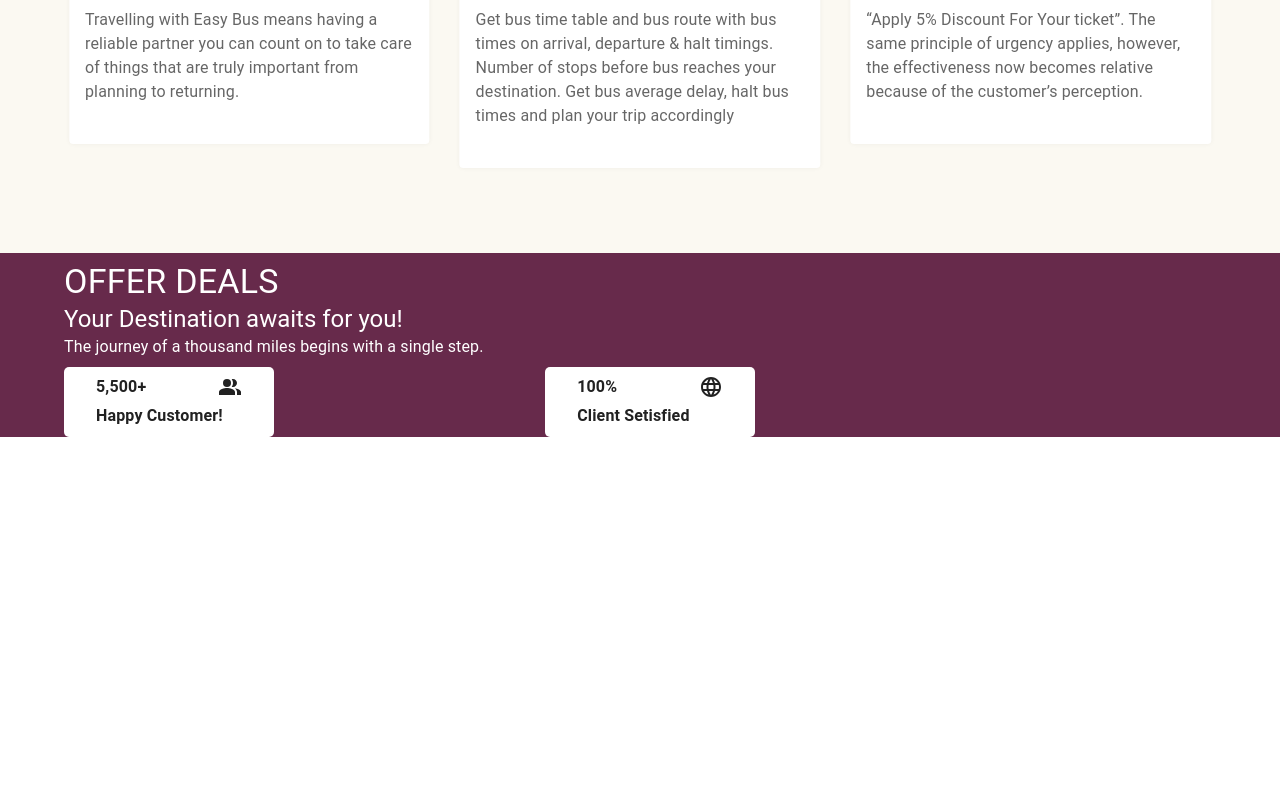
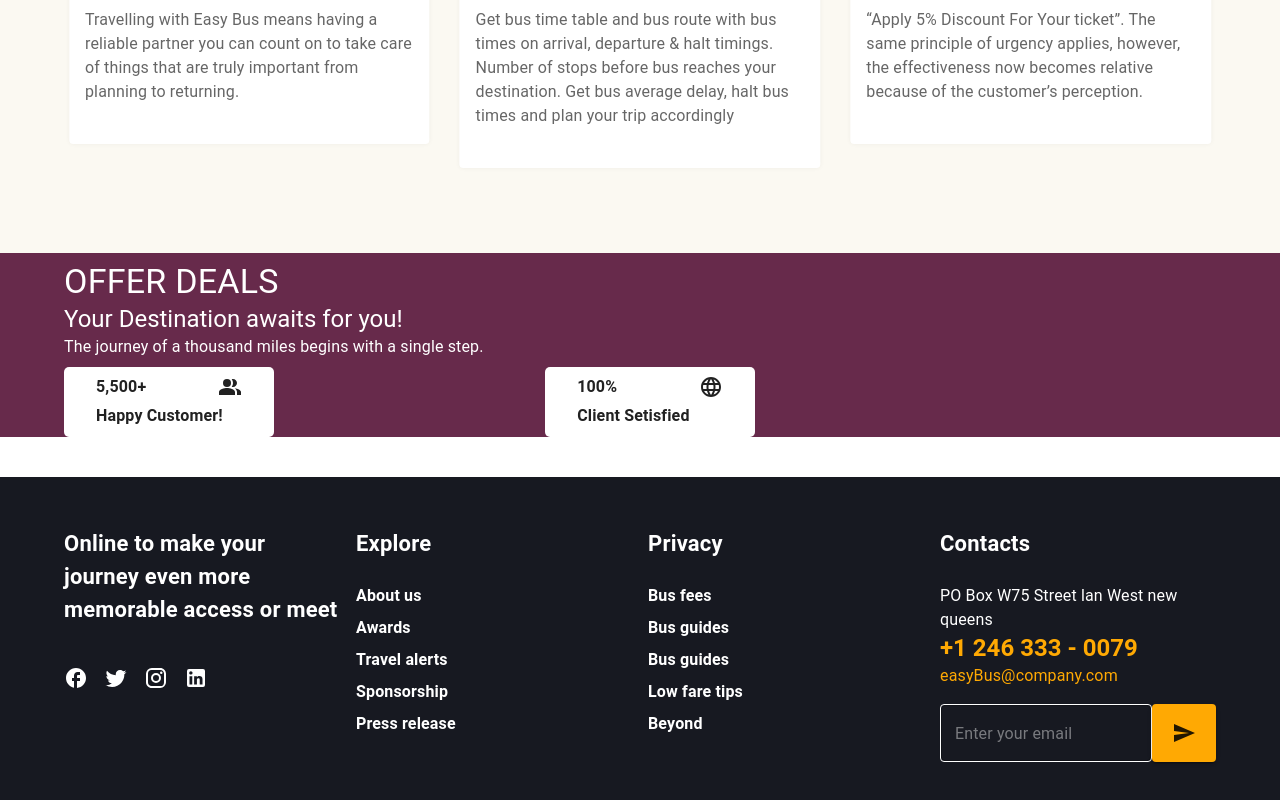
Before and after one commit to apo-star/React_Easybus, a React (Vite) app in the folder frontend/: page / in a window 1280 px wide. Shown: the part 3781-4581 px from the top of the page. Before the commit the page ends 4218 px from the top, so only its background shows below. Built offline with nearby package versions, Linux system fonts and the light colour scheme.

Commit message:
footer section create

```diff
--- a/frontend/src/components/ui/Footer.jsx
+++ b/frontend/src/components/ui/Footer.jsx
@@ -1,5 +1,95 @@
+import { Button, Grid, Link, Typography } from '@mui/material';
+import { Box, Container } from '@mui/system';
+import FacebookOutlinedIcon from '@mui/icons-material/FacebookOutlined';
+import TwitterIcon from '@mui/icons-material/Twitter';
+import InstagramIcon from '@mui/icons-material/Instagram';
+import LinkedInIcon from '@mui/icons-material/LinkedIn';
+import SendIcon from '@mui/icons-material/Send';
+import { OutlinedInput } from '@mui/material';
+import React from 'react';
+
 const Footer = () => {
-  return <div></div>;
+    return (
+        <footer>
+            <Box sx={{py:"50px",mt:"40px",backgroundColor:"#171921", color:"#ffffff"}}>
+                <Container>
+                    <Grid container spacing={2}>
+                        <Grid item xs={12} sm={6} md={3}>
+                            <Box>
+                                <Typography
+                                 fontSize={22}
+                                 fontWeight={600}>
+                                  Online to make your journey even more memorable access or meet
+                                </Typography>
+                                <Box sx={{display:"flex",gap:2,mt:5}}>
+                                    <FacebookOutlinedIcon></FacebookOutlinedIcon>
+                                    <TwitterIcon></TwitterIcon>
+                                    <InstagramIcon></InstagramIcon>
+                                    <LinkedInIcon></LinkedInIcon>
+                                </Box>
+                            </Box>
+                        </Grid>
+                        <Grid item xs={12} sm={6} md={3}>
+                            <Typography
+                              fontSize={22}
+                              fontWeight={600}
+                              marginBottom={3}>
+                                Explore
+                            </Typography>
+                            <Box sx={{
+                            display:"flex",
+                            flexDirection:"column",
+                            gap:1,
+                            fontSize:"16px",
+                            fontWeight:"600",
+                           }}>
+                                <Link to="/about" color={"#ffffff"} underline={"none"}>About us</Link>
+                                <Link to="/awards" color={"#ffffff"} underline={"none"}>Awards</Link>
+                                <Link to="/alerts" color={"#ffffff"} underline={"none"}>Travel alerts</Link>
+                                <Link to="/sponsorship" color={"#ffffff"} underline={"none"}>Sponsorship</Link>
+                                <Link to="/pressRelease" color={"#ffffff"} underline={"none"}>Press release</Link>
+                            </Box>
+                        </Grid>
+                        <Grid item xs={12} sm={6} md={3}>
+                          <Typography
+                          fontSize={22}
+                          fontWeight={600}
+                          marginBottom={3}>
+                            Privacy
+                          </Typography>
+                          <Box sx={{
+                            display:"flex",
+                            flexDirection:"column",
+                            gap:1,
+                            fontSize:"16px",
+                            fontWeight:"600",
+                            color:"#ffffff"}}>
+                                <Link to="/about" color={"#ffffff"} underline={"none"}>Bus fees</Link>
+                                <Link to="/awards" color={"#ffffff"} underline={"none"}>Bus guides</Link>
+                                <Link to="/alerts" color={"#ffffff"} underline={"none"}>Bus guides</Link>
+                                <Link to="/sponsorship" color={"#ffffff"} underline={"none"}>Low fare tips</Link>
+                                <Link to="/pressRelease" color={"#ffffff"} underline={"none"}>Beyond</Link>
+                          </Box>
+                        </Grid>
+                        <Grid item xs={12} sm={6} md={3}>
+                          <Typography fontSize={22} fontWeight={600} marginBottom={3}>Contacts</Typography>
+                          <Typography >PO Box W75 Street lan West new queens</Typography>
+                          <Typography variant='h5' color={"#FFA903"} fontWeight={600}>+1 246 333 - 0079</Typography>
+                          <Typography variant='p' color={"#FFA903"}>easyBus@company.com</Typography>
+                          <Box sx={{display:'flex',mt:2}}>
+                              <OutlinedInput
+                               sx={{border:"1px solid #ffffff",color:"#ffffff"}}
+                                placeholder={"Enter your email"}></OutlinedInput>
+                              <Button variant="contained">
+                              <SendIcon color={'#ffffff'}></SendIcon>
+                              </Button>
+                          </Box>
+                        </Grid>
+                    </Grid>
+                </Container>
+            </Box>
+        </footer>
+    );
 };
 
 export default Footer;
```
